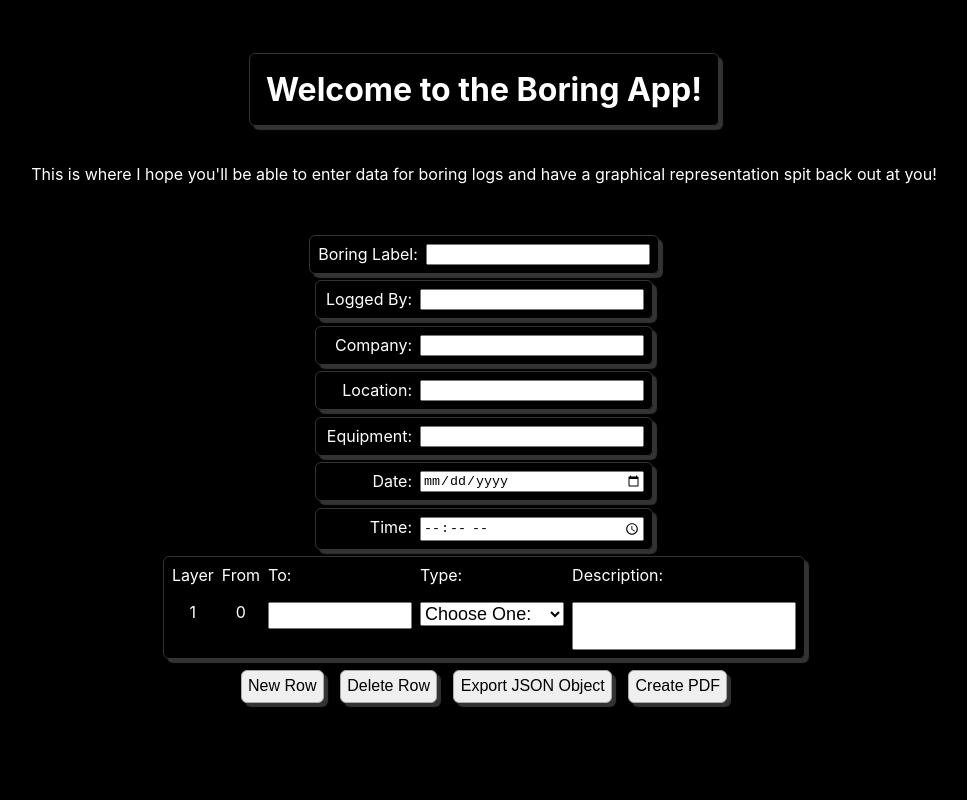
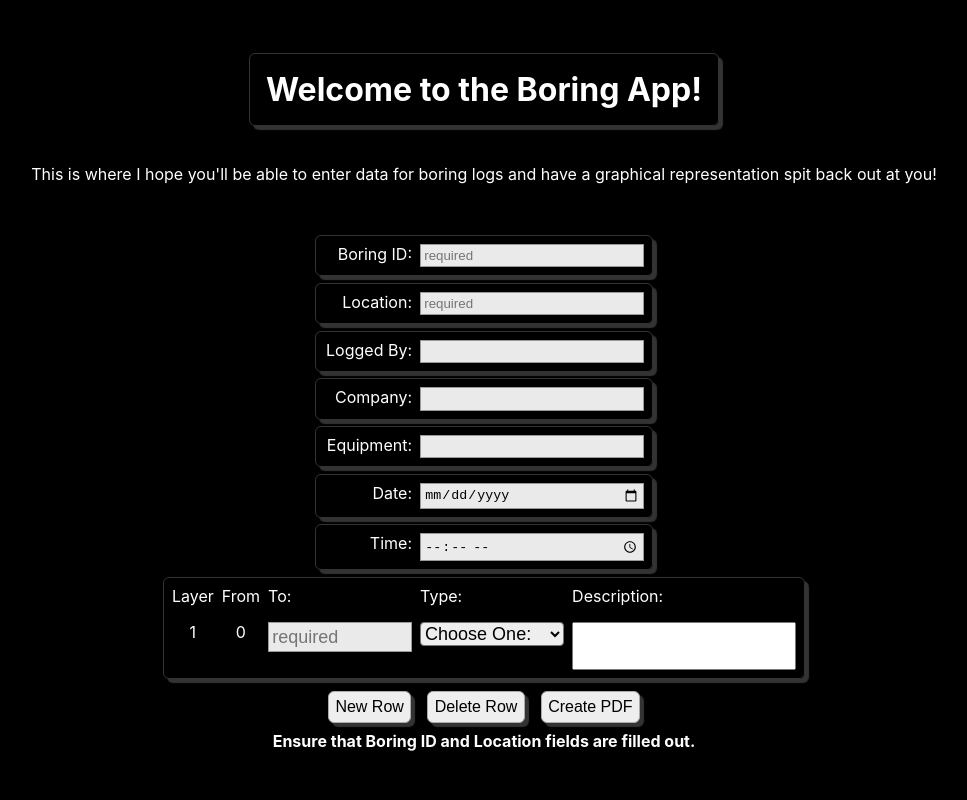
Before and after one commit to eojhet/boring, a Next.js app: page / in a window 1280 px wide. Shown: the top 800 px of the page, without its empty margins (156-1123 px from the left). Built offline with nearby package versions, Linux system fonts and the light colour scheme.

Commit message:
Outputting to API and receiving pdf, basic validation

```diff
--- a/formComponents/boringLog.js
+++ b/formComponents/boringLog.js
@@ -45,7 +45,7 @@ export default function BoringLog({data,depth,type,desc,subLayers, depthTotal})
       layerDepth.push(
         <div key={i}>
           <div className="segment">
-            <div className="depth">{depthTotal[i] ?depthTotal[i]:0} ft</div>
+            <div className="depth">{depthTotal[i] ? depthTotal[i] : 0} ft</div>
             <div className="box">{layerOptions[type[i]]}</div>
             <div className="desc">
               {desc[i]}
@@ -68,7 +68,7 @@ export default function BoringLog({data,depth,type,desc,subLayers, depthTotal})
               background-color: ${layerColors[type[i]]};
               border: 1px solid #eaeaea;
               text-align: center;
-              line-height: ${depth[i] >= 1 ? 3 : 1.5};
+              /* line-height: ${depth[i] >= 1 ? 3 : 1.5}; */
               /* background-image: url("patterns/diamond.svg");
               background-repeat: repeat; */
             }
--- a/formComponents/drillerInfo.js
+++ b/formComponents/drillerInfo.js
@@ -1,17 +1,51 @@
 import styles from '/styles/Home.module.scss'
-import { useState } from 'react';
+import { useEffect, useState } from 'react';
 import BoringLog from './boringLog';
 
 export default function DrillerInfo({}) {
   const [subLayers, setSubLayers] = useState(1);
   const [data, setData] = useState({});
   const [depth, setDepth] = useState([]);
-  const [depthTotal, setDepthTotal] = useState([]);
+  const [depthTotal, setDepthTotal] = useState([0]);
   const [type, setType] = useState([]);
   const [desc, setDesc] = useState([]);
   const [allData, setAllData] = useState({});
+  const [alert, setAlert] = useState("");
 
   const layerElements = [];
+
+  useEffect(() => {
+    if (checkDocument()) {
+      fetch(`http://${process.env.NEXT_PUBLIC_API_HOST}:${process.env.NEXT_PUBLIC_API_PORT}/boring`, {
+        method: 'POST',
+        mode: 'cors',
+        headers: {
+          'Content-Type': 'application/json'
+        },
+        body: JSON.stringify(allData),
+      }).then(response => {
+        if (response.ok) {
+          let data = response;
+          if (response.headers.get('Content-Type').indexOf('application/json') > -1) {
+            data = response.json();
+          }
+          return data;
+        }
+        return Promise.reject(response);
+      }).then (response => response.blob())
+      .then(blob => {
+        const url = window.URL.createObjectURL(new Blob([blob]));
+        const link = document.createElement('a');
+        link.href = url;
+        link.setAttribute('download', `${data.id} - ${data.location}`);
+        document.body.appendChild(link);
+        link.click();
+        link.parentNode.removeChild(link);
+      }).catch(error => {
+        console.log(error);
+      })
+    }
+  },[allData])
 
   function newLayer(e) {
     e.preventDefault();
@@ -37,53 +71,62 @@ export default function DrillerInfo({}) {
     }
   }
 
-  function exportObject(e) {
+  function createPDF(e) {
     e.preventDefault();
+
+    if (checkDocument()) {
+      fillEmpties();
       setAllData({
         ...data,
         depths: depth,
         types: type,
         descriptions: desc
       });
+    } else {
+      console.log("Fix issues before proceeding");
+    }
   }
 
-  function createPDF(e) {
-    e.preventDefault();
-    setAllData({
-      ...data,
-      depths: depth,
-      types: type,
-      descriptions: desc
-    });
+  const checkDocument = () => {
+    console.log(JSON.stringify({...data, depths: depth, types: type, descriptions: desc}));
+    if ((type.length !== depth.length) || (desc.length > depth.length)){
+      setAlert("Ensure that all boring depth and soil type fields are filled out.");
+      return false;
+    } else if (!data.id || !data.location){
+      setAlert("Ensure that Boring ID and Location fields are filled out.");
+      return false;
+    } else {
+      for (let i = 0; i < depth.length - 1; i++) {
+        if (parseFloat(depth[i]) >= parseFloat(depth[i+1])){
+          setAlert("Check each layer depth is deeper than the one before it.")
+          return false;
+        }
+      }
+      return true;
+    }
+  }
 
-    fetch(`http://${process.env.NEXT_PUBLIC_API_HOST}:${process.env.NEXT_PUBLIC_API_PORT}/boring`, {
-      method: 'POST',
-      mode: 'cors',
-      headers: {
-        'Content-Type': 'application/json'
-      },
-      body: JSON.stringify(allData),
-    }).then(response => {
-      if (response.ok) {
-        let data = response;
-        if (response.headers.get('Content-Type').indexOf('application/json') > -1) {
-          data = response.json();
+  const fillEmpties = () => {
+    for (let i = 0; i < type.length; i++) {
+      if (!desc[i]) {
+        desc[i] = " ";
       }
-        return data;
     }
-      return Promise.reject(response);
-    }).then (response => response.blob())
-    .then(blob => {
-      const url = window.URL.createObjectURL(new Blob([blob]));
-      const link = document.createElement('a');
-      link.href = url;
-      link.setAttribute('download', `${data.label} - ${data.location}`);
-      document.body.appendChild(link);
-      link.click();
-      link.parentNode.removeChild(link);
-    }).catch(error => {
-      console.log(error);
-    })
+    if (!data.logBy) {
+      data.logBy = " ";
+    }
+    if (!data.company) {
+      data.company = " ";
+    }
+    if (!data.equip) {
+      data.equip = " ";
+    }
+    if (!data.date) {
+      data.date = " ";
+    }
+    if (!data.time) {
+      data.time = " ";
+    }
   }
 
   const updateType = index => e => {
@@ -128,13 +171,13 @@ export default function DrillerInfo({}) {
           {/* DEPTH TO */}
           <div className={styles.formCol}>
             <label className={styles.label} htmlFor="layerDepth">To: </label>
-            <input className={styles.input} name="layerDepth" type="number" min={depthTotal[i]} step="0.5" value={depth[i]} onChange={updateDepth(i)}/>
-
+            <input className={styles.input} name="layerDepth" type="number" min={depthTotal[i]} step="0.5" value={depth[i]} placeholder="required"
+              onBlur={(e) => depth[i] ? e.target.style.backgroundColor="white" : e.target.style.backgroundColor="red"} onChange={updateDepth(i)}/>
           </div>
           {/* TYPE */}
           <div className={styles.formCol}>
             <label className={styles.label} htmlFor="layerType">Type: </label>
-            <select className={styles.input} name="layerType" value={type[i]} onChange={updateType(i)}>
+            <select className={styles.input} name="layerType" value={type[i]} onBlur={(e) => {type[i] ? e.target.style.backgroundColor="#eaeaea" : e.target.style.backgroundColor="red"}} onChange={updateType(i)}>
               <option value="chooseOne">Choose One:</option>
               <option value="topSoil">Top Soil</option>
               <option value="clay">Clay</option>
@@ -166,9 +209,9 @@ export default function DrillerInfo({}) {
         <div>
           <button onClick={newLayer}>New Row</button>
           <button onClick={delLayer}>Delete Row</button>
-          <button onClick={exportObject}>Export JSON Object</button>
           <button onClick={createPDF}>Create PDF</button>
         </div>
+        <div><b>{alert}</b></div>
       </form>
     )
   }
@@ -178,10 +221,18 @@ export default function DrillerInfo({}) {
       <form className={styles.form}>
 
         <div className={styles.formRow}>
-          <label className={styles.infoLabel} htmlFor="label">Boring Label: </label>
-          <input className={styles.infoInput} name="label" type="text" value={data.label} onChange={e=>setData(data => ({
+          <label className={styles.infoLabel} htmlFor="label">Boring ID: </label>
+          <input className={styles.infoInput} name="label" type="text" value={data.id} placeholder="required" onChange={e=>setData(data => ({
             ...data,
-            "label": e.target.value
+            "id": e.target.value
+            }))}/>
+        </div>
+
+        <div className={styles.formRow}>
+          <label className={styles.infoLabel} htmlFor="location">Location: </label>
+          <input className={styles.infoInput} name="location" type="text" value={data.location} placeholder="required" onChange={e=>setData(data => ({
+            ...data,
+            "location": e.target.value
             }))}/>
         </div>
 
@@ -198,14 +249,6 @@ export default function DrillerInfo({}) {
           <input className={styles.infoInput} name="company" type="text" value={data.company} onChange={e=>setData(data => ({
             ...data,
             "company": e.target.value
-            }))}/>
-        </div>
-
-        <div className={styles.formRow}>
-          <label className={styles.infoLabel} htmlFor="location">Location: </label>
-          <input className={styles.infoInput} name="location" type="text" value={data.location} onChange={e=>setData(data => ({
-            ...data,
-            "location": e.target.value
             }))}/>
         </div>
 
@@ -236,6 +279,7 @@ export default function DrillerInfo({}) {
       </form>
 
       {subSurface()}
+
       <BoringLog
         data={data}
         depth={depth}
@@ -245,7 +289,6 @@ export default function DrillerInfo({}) {
         depthTotal={depthTotal}
       />
 
-      <div>{allData ? JSON.stringify(allData) : ""}</div>
       <div>&nbsp;</div>
 
     </div>
--- a/styles/Home.module.scss
+++ b/styles/Home.module.scss
@@ -16,9 +16,20 @@
     margin: 0.5rem;
     padding: 0.4rem;
     box-shadow: 4px 4px 1px #333;
+    background-color: #eee;
     cursor: pointer;
   }
 
+  select {
+    background-color: #eee;
+    border-radius: 4px;
+  }
+
+  input {
+    padding: 0.2rem;
+    background-color: #eaeaea;
+    border: 1px solid #999;
+  }
 
   .main {
     min-height: 100vh;
```
Lines whose indentation alone changed are shown as unchanged.
